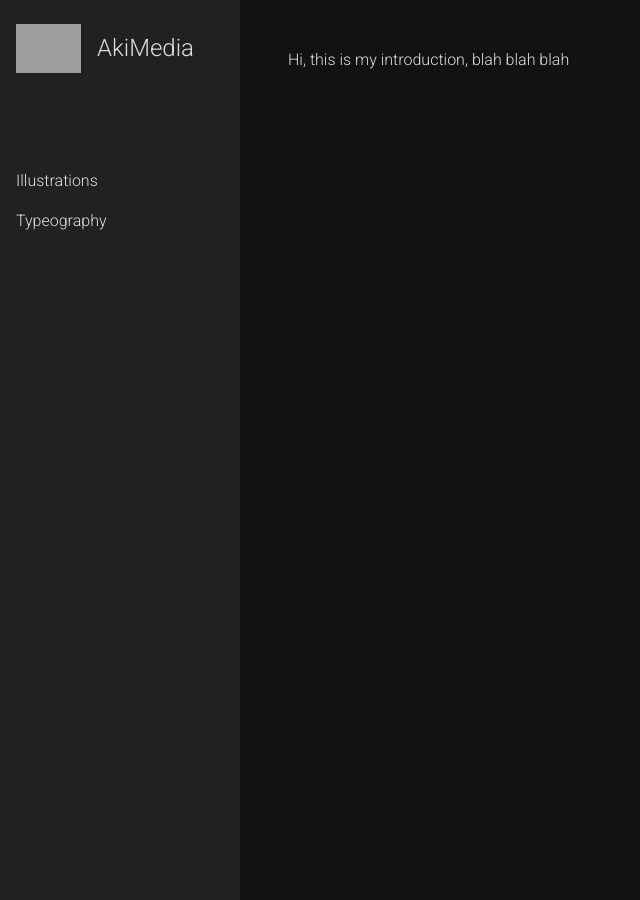
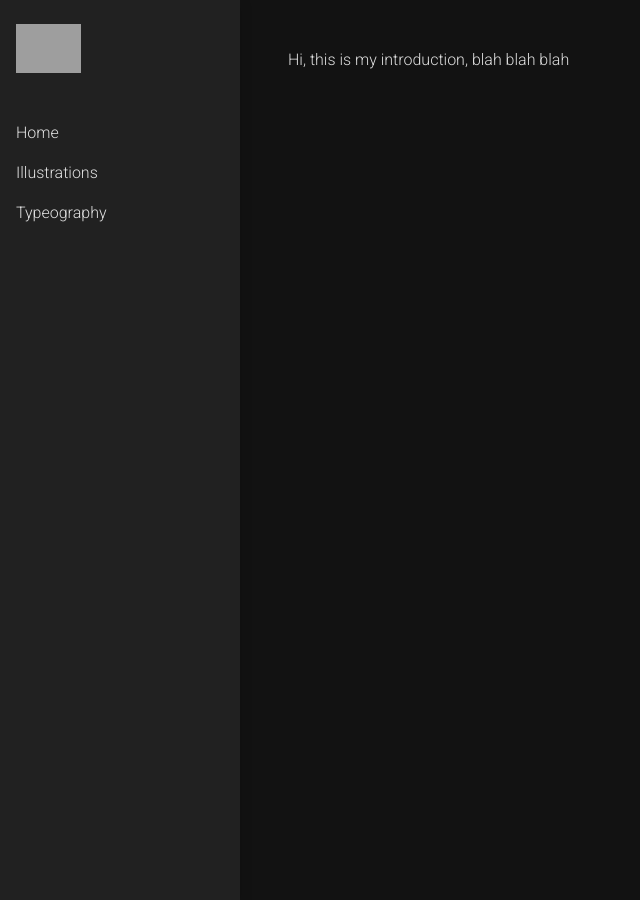
Before and after one commit to AkiSoraMedia/Aki-media, a Jekyll site: the page built from docs/index.html, in a window 1280 px wide. Shown: the whole page, without its empty margins (0-640 px from the left). Built offline with Jekyll 4.4.1, drawn with Linux system fonts in a browser that asks for light colours; grey boxes are pictures that could not be loaded.

Commit message:
whoops, few small errors

```diff
--- a/docs/_layouts/default.html
+++ b/docs/_layouts/default.html
@@ -31,16 +31,16 @@
 
 
     <div class="vertical-nav bg-dark" id="sidebar">
-        <div class="py-4 px-3 mb-4 bg-dark">
+        <div class="py-4 px-3 mb-3 bg-dark">
             <div class="media d-flex align-items-center"><img src="/images/logo.png" alt="{{ site.name }}" width="65" class="mr-3">
-                <div class="media-body">
+                <!--<div class="media-body">
                     <h4 class="m-0">{{ site.name }}</h4>
-                </div>
+                </div>-->
             </div>
         </div>
 
         <ul class="nav flex-column bg-dark mb-0">
-            <li class="nav-item"><a href="/" class="nav-link text-dark">Home</a></li>
+            <li class="nav-item"><a href="/" class="nav-link text-light">Home</a></li>
             <li class="nav-item"><a href="/illustrations" class="nav-link text-light">Illustrations</a></li>
             <li class="nav-item"><a href="/typeography" class="nav-link text-light">Typeography</a></li>
         </ul>
--- a/docs/illustrations.html
+++ b/docs/illustrations.html
@@ -38,7 +38,7 @@ description:
 
         <div class="no-gutters rounded overflow-hidden mb-4 shadow-sm h-md-250">
             <div class="col d-flex flex-column position-static">
-                <img class="img-fluid" src="{{ art.preview }}" data-toggle="modal{{ num }}" />
+                <img class="img-fluid" src="{{ art.preview }}" data-toggle="modal{{ num }}" data-target="#modal{{ num }}" />
                 <!--
                     <h3 class="mb-0"><a href="{{ project.projecturl }}">{{ project.projectname }}</a></h3>
                     <div class="mb-1 text-muted"><a class="media-subheading"
--- a/docs/typeography.html
+++ b/docs/typeography.html
@@ -40,7 +40,7 @@ description:
 
         <div class="no-gutters rounded overflow-hidden mb-4 shadow-sm h-md-250">
             <div class="col d-flex flex-column position-static">
-                <img class="img-fluid" src="{{ art.preview }}" data-toggle="modal{{ num }}" />
+                <img class="img-fluid" src="{{ art.preview }}" data-toggle="modal{{ num }}" data-target="#modal{{ num }}" />
                 <!--
                     <h3 class="mb-0"><a href="{{ project.projecturl }}">{{ project.projectname }}</a></h3>
                     <div class="mb-1 text-muted"><a class="media-subheading"
```
